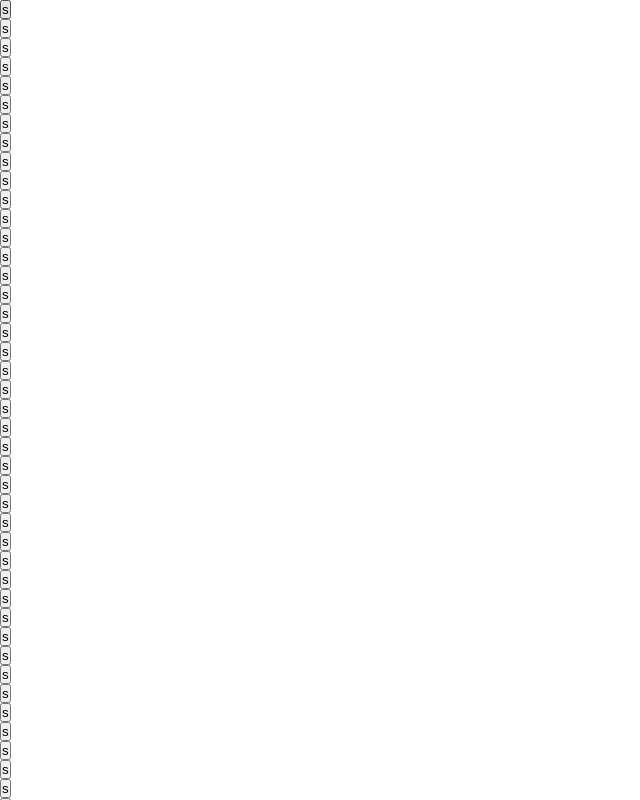
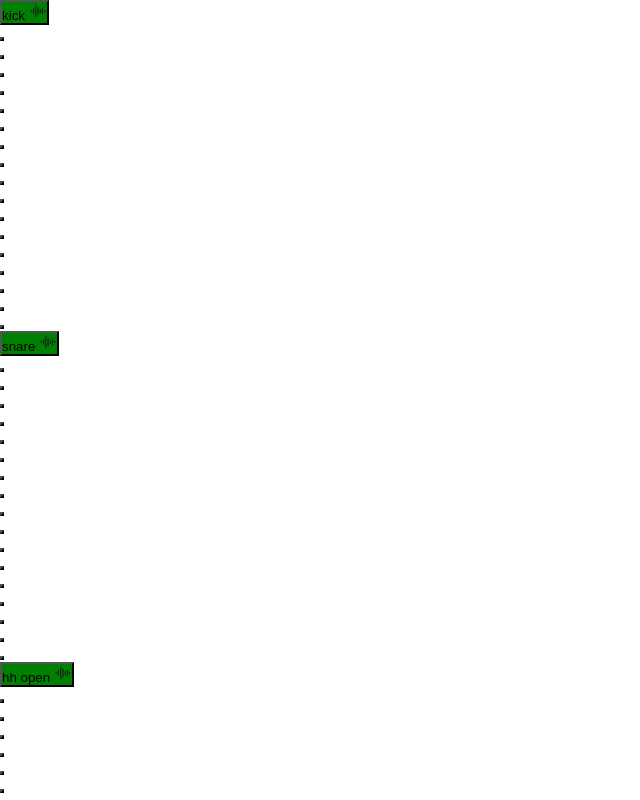
Before and after one commit to robinho1989/la-bit-machina, a React (Vite) app: page / in a window 1280 px wide. Shown: the top 800 px of the page, without its empty margins (0-640 px from the left). Built offline with nearby package versions, Linux system fonts and the light colour scheme.

Commit message:
basic layout created

```diff
--- /dev/null
+++ b/src/components/actionButton/ActionButton.tsx
@@ -0,0 +1,12 @@
+interface ButtonProps {
+	text: string;
+	image: string;
+}
+import styles from './actionButton.module.css'
+export const ActionButton = ({ text, image }: ButtonProps) => {
+	return (
+		<button className={styles.actionButton}>
+			{text} <img src={image} alt='Icon' />
+		</button>
+	);
+};
--- /dev/null
+++ b/src/components/actionButton/actionButton.module.css
@@ -0,0 +1,3 @@
+.actionButton{
+    background-color: green;
+}
--- a/src/components/drumContainer/DrumContainer.tsx
+++ b/src/components/drumContainer/DrumContainer.tsx
@@ -1,32 +1,31 @@
+import { ActionButton } from '../actionButton/ActionButton';
 import styles from './drumContainer.module.css';
 export const DrumContainer = () => {
-	const columns = [...Array(16).keys()];
-    console.log(columns)
+	const columns = [...Array(18).keys()];
+
 	const buttonsArr = [
-		{ buttonName: 'kick', icon: 'srcassetsloud-icon.png' },
-		{ buttonName: 'snare', icon: 'srcassetsloud-icon.png' },
-		{ buttonName: 'hh open', icon: 'srcassetsloud-icon.png' },
-		{ buttonName: 'hh closed', icon: 'srcassetsloud-icon.png' },
-		{ buttonName: 'clap', icon: 'srcassetsloud-icon.png' },
-		{ buttonName: 'rim', icon: 'srcassetsloud-icon.png' },
-		{ buttonName: 'tom', icon: 'srcassetsloud-icon.png' },
+		{ buttonName: 'kick', icon: 'src/assets/loud-icon.png' },
+		{ buttonName: 'snare', icon: 'src/assets/loud-icon.png' },
+		{ buttonName: 'hh open', icon: 'src/assets/loud-icon.png' },
+		{ buttonName: 'hh closed', icon: 'src/assets/loud-icon.png' },
+		{ buttonName: 'clap', icon: 'src/assets/loud-icon.png' },
+		{ buttonName: 'rim', icon: 'src/assets/loud-icon.png' },
+		{ buttonName: 'tom', icon: 'src/assets/loud-icon.png' },
 	];
 	return (
 		<section className={styles.container}>
 			<ul>
-				{buttonsArr.map((element) => {
-					return (
-						<li key={element.buttonName}>
-							<ul>
-                                {columns.map(element=>{
-                                    return <li>
-                                        <button>s</button>
-                                    </li>
-                                })}
-                            </ul>
+				{buttonsArr.map((row) =>
+					columns.map((col) => (
+						<li key={`${row}-${col}`} className='grid-item'>
+							{col === 0 ? (
+								<ActionButton text={row.buttonName} image={row.icon} />
+							) : (
+								<button className={styles.musicButton}></button>
+							)}
 						</li>
-					);
-				})}
+					))
+				)}
 			</ul>
 		</section>
 	);
--- a/src/components/drumContainer/drumContainer.module.css
+++ b/src/components/drumContainer/drumContainer.module.css
@@ -0,0 +1,3 @@
+.musicButton {
+	background-color: red;
+}
```
